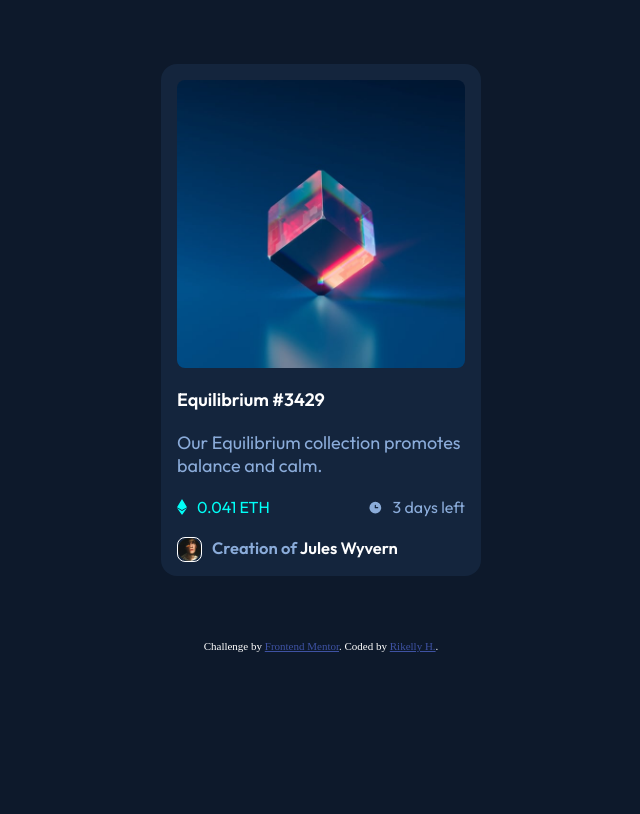
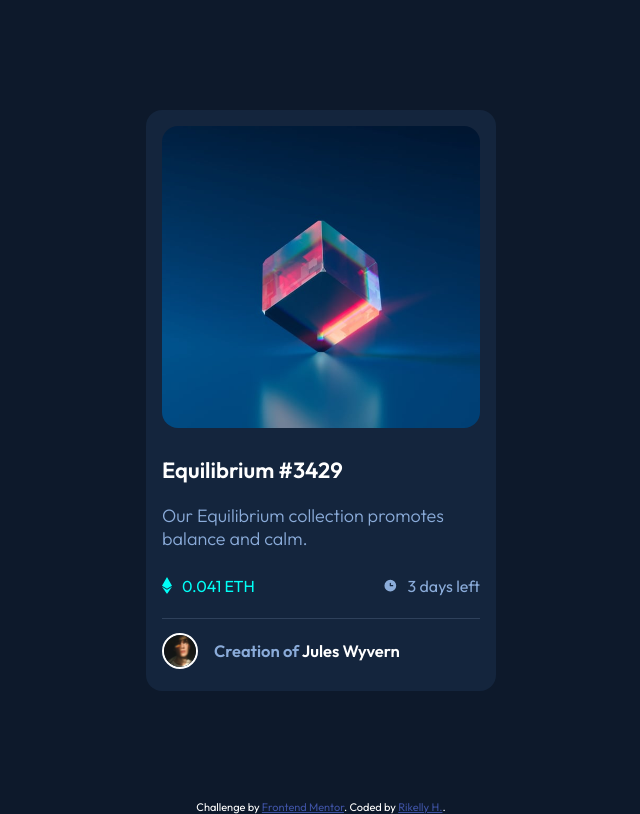
Before and after one commit to RikellyH/Frontendmentor2, a plain HTML site: page index.html in a window 1280 px wide. Shown: the whole page, without its empty margins (319-959 px from the left). Drawn offline with Linux system fonts and the light colour scheme.

Commit message:
mudanças

```diff
--- a/index.html
+++ b/index.html
@@ -16,16 +16,15 @@
   </head>
   <body>
     <main>
-      <div class="container">
       <div class="card">
         <img src="./images/image-equilibrium.jpg" alt="NFT promocional" />
-          <br />
+
         <h1 class="titulo">Equilibrium #3429</h1>
-          <br />
+
         <p class="texto">
           Our Equilibrium collection promotes balance and calm.
         </p>
-          <br />
+
         <section class="info">
           <div class="preco">
             <img src="./images/icon-ethereum.svg" alt="Ethereum ícone" />
@@ -39,14 +38,13 @@
             <p class="tempo">3 days left</p>
           </div>
         </section>
-          <br />
+
         <div class="autor">
           <img src="./images/image-avatar.png" alt="perfil" />
           <h2>
             <span class="cor-padrao"> Creation of </span>
             <span class="cor-nome"> Jules Wyvern </span>
           </h2>
-          </div>
         </div>
       </div>
     </main>
--- a/style.css
+++ b/style.css
@@ -3,55 +3,64 @@
 :root {
   --branco: hsl(0, 0%, 100%);
   --azul-claro: hsl(215, 51%, 70%);
+  --azul-escuro: hsl(215, 32%, 27%);
 }
 
 * {
   margin: 0;
+  padding: 0;
   box-sizing: border-box;
 }
 
 body {
   background-color: hsl(217, 54%, 11%);
+  font-family: "Outfit", sans-serif;
+  font-size: 100%;
+}
+
+main {
+  min-height: 100vh;
+  display: flex;
+  justify-content: center;
+  align-items: center;
 }
 
 .card {
-  width: 20rem;
-  height: 32rem;
+  width: 350px;
+  height: auto;
   background-color: hsl(216, 50%, 16%);
-  font-family: "Outfit", sans-serif;
 
   border-radius: 1rem;
   padding: 1rem;
-  margin: 4rem auto;
-  display: flex;
-  flex-direction: column;
-  align-items: center;
 }
 
 .card img {
   width: 100%;
   height: 100%;
-  margin: 0;
-  align-items: center;
-  border-radius: 0.5rem;
+  max-height: 302px;
+
+  position: relative;
+  border-radius: 1rem;
 }
 
 .titulo {
   color: var(--branco);
-  font-size: 18px;
-  display: flex;
-  align-self: baseline;
+  padding: 1.5rem 0 1.25rem;
+  font-size: 1.375rem;
 }
 
 .texto {
   color: var(--azul-claro);
   font-size: 18px;
+  font-weight: 300;
+  padding-bottom: 0.25rem;
 }
 
 .info {
   display: flex;
-  width: 100%;
   justify-content: space-between;
+  padding: 1.375rem 0;
+  border-bottom: 1px solid var(--azul-escuro);
 }
 
 .preco img {
@@ -86,16 +95,19 @@ body {
 }
 
 .autor img {
-  width: 25px;
-  height: auto;
-  border: 1px solid var(--branco);
+  width: 2.25rem;
+  border: 2px solid var(--branco);
+  border-radius: 50%;
+  margin-right: 1rem;
 }
 
 .autor {
   display: flex;
-  align-self: baseline;
+  align-items: center;
   font-size: 11px;
-  gap: 10px;
+
+  margin-top: 0.875rem;
+  padding-bottom: 0.375rem;
 }
 
 .cor-padrao {
@@ -106,6 +118,19 @@ body {
   color: var(--branco);
 }
 
+@media (max-width: 400px) {
+  .card {
+    width: 325px;
+  }
+
+  .card img {
+    max-height: 277px;
+  }
+  .texto {
+    font-size: 16px;
+  }
+}
+
 .attribution {
   font-size: 11px;
   text-align: center;
```
Lines whose indentation alone changed are shown as unchanged.
